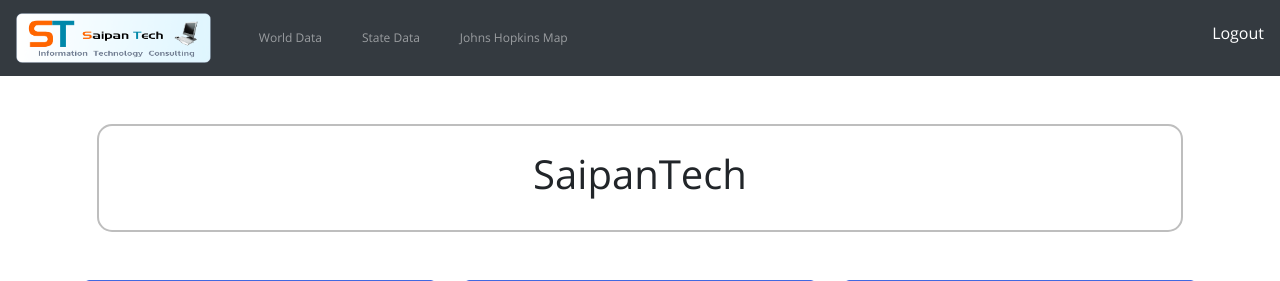
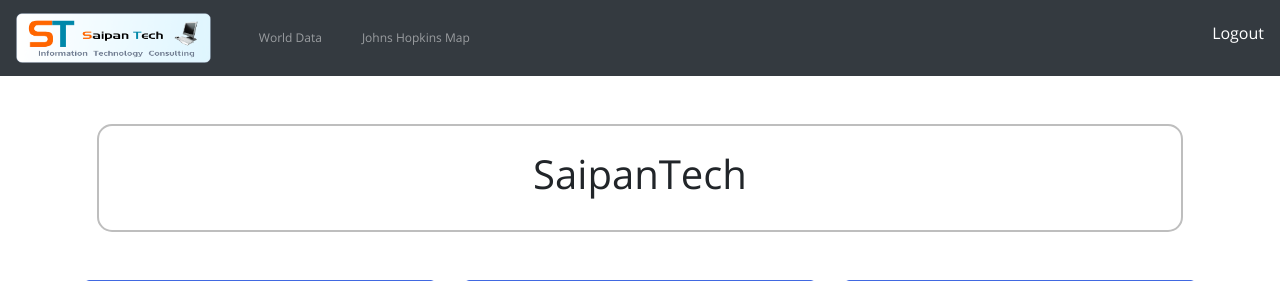
Before and after one commit to hoboland21/webapps, a Django app: page / in a window 1280 px wide. Shown: the top 281 px of the page. Run offline with Django 3.2, Linux system fonts and the light colour scheme; some libraries are stand-ins or nearby versions.

Commit message:
remove states

```diff
--- a/project-data/django/webapps/covid/templates/base2.html
+++ b/project-data/django/webapps/covid/templates/base2.html
@@ -31,7 +31,7 @@
         <div class="navbar-nav mr-auto">
 
             <a class="nav-item nav-link ml-4" href="{% url 'dashboard' %}">World Data</a>
-            <a class="nav-item nav-link ml-4" href="{% url 'dash2' %}">State Data</a>
+
             <a class="nav-item nav-link ml-4" href="https://coronavirus.jhu.edu/map.html">Johns Hopkins Map</a>
 
 
--- a/project-data/django/webapps/templates/base.html
+++ b/project-data/django/webapps/templates/base.html
@@ -30,7 +30,7 @@
 
         <div class="navbar-nav mr-auto">
             <a class="nav-item nav-link ml-4" href="{% url 'dashboard' %}">World Data</a>
-            <a class="nav-item nav-link ml-4" href="{% url 'dash2' %}">State Data</a>
+
             <a class="nav-item nav-link ml-4" href="https://coronavirus.jhu.edu/map.html">Johns Hopkins Map</a>
 
             {% if request.user.is_authenticated %}
```
